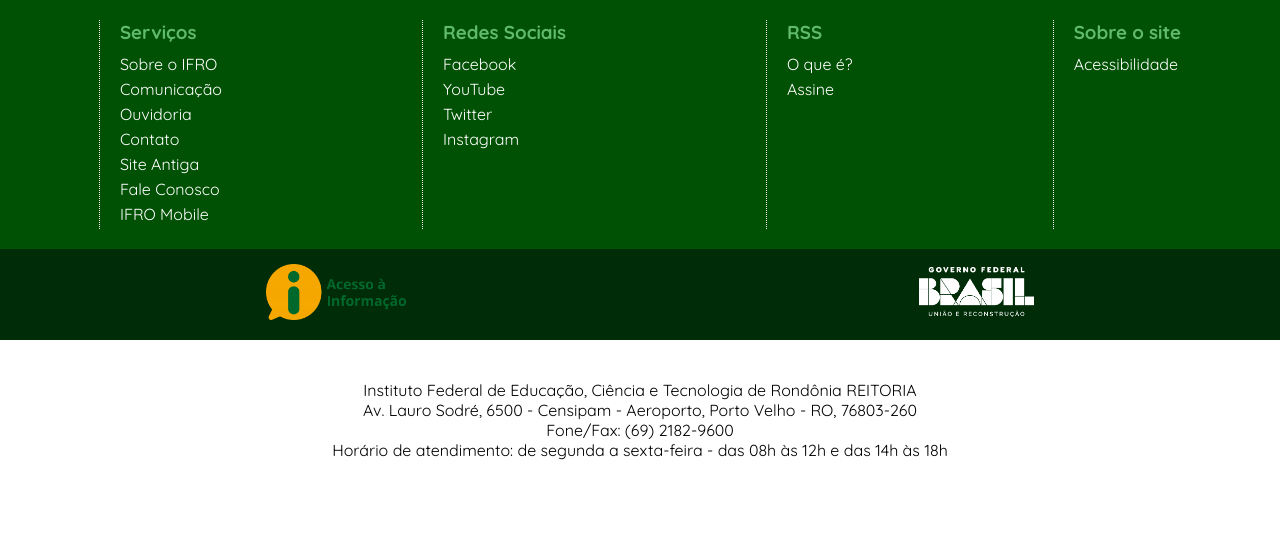
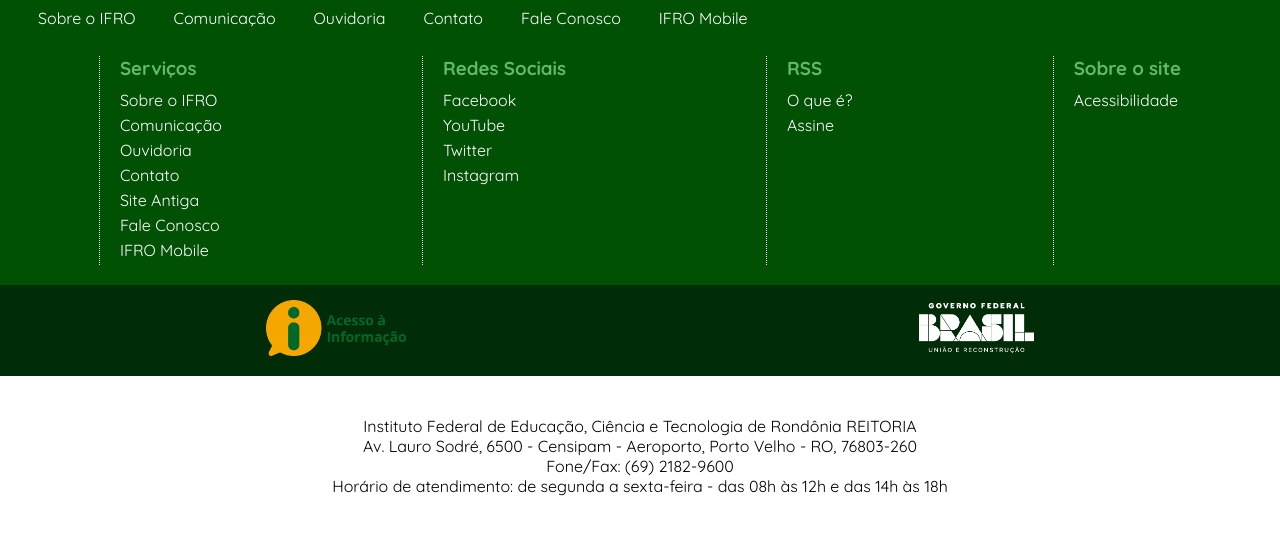
Before and after one commit to Lucca-Livino/portal-ifro, a website built with Vite: page index.html in a window 1280 px wide. Built offline with nearby package versions, Linux system fonts and the light colour scheme.

Commit message:
Adicionando cabeçalho

```diff
--- a/index.html
+++ b/index.html
@@ -13,7 +13,18 @@
 </head>
 
 <body>
-  <header></header>
+  <header>
+     <div id="links">
+      <ul class="menu" id="menu">
+        <li><a href="#">Sobre o IFRO</a></li>
+        <li><a href="#">Comunicação</a></li>
+        <li><a href="#">Ouvidoria</a></li>
+        <li><a href="#">Contato</a></li>
+        <li><a href="#">Fale Conosco</a></li>
+        <li><a href="#">IFRO Mobile</a></li>
+      </ul>
+    </div>
+  </header>
   <footer class="rodape">
     <ul class="menu-serviços">
       <h3>Serviços</h3>
--- a/src/main.ts
+++ b/src/main.ts
@@ -1,2 +1,3 @@
 import './style/style.css'
 import './style/rodape.css'
+import './style/cabecalho.css'
--- /dev/null
+++ b/src/style/cabecalho.css
@@ -0,0 +1,30 @@
+.menu{
+  background-color: #015104;
+  padding: 4px;
+}
+
+.menu > li{
+  list-style: none;
+}
+
+.menu >li > a{
+  text-decoration: none;
+  color: white;
+  background-color: #015104;
+  display: block;
+  padding: 4px;
+}
+
+.menu > li > a:hover{
+  background-color: #157919
+}
+
+@media(min-width: 768px) {
+  .menu{
+    display: flex;
+  }
+
+  .menu >li > a {
+    margin-left: 30px;
+  }
+}
```
